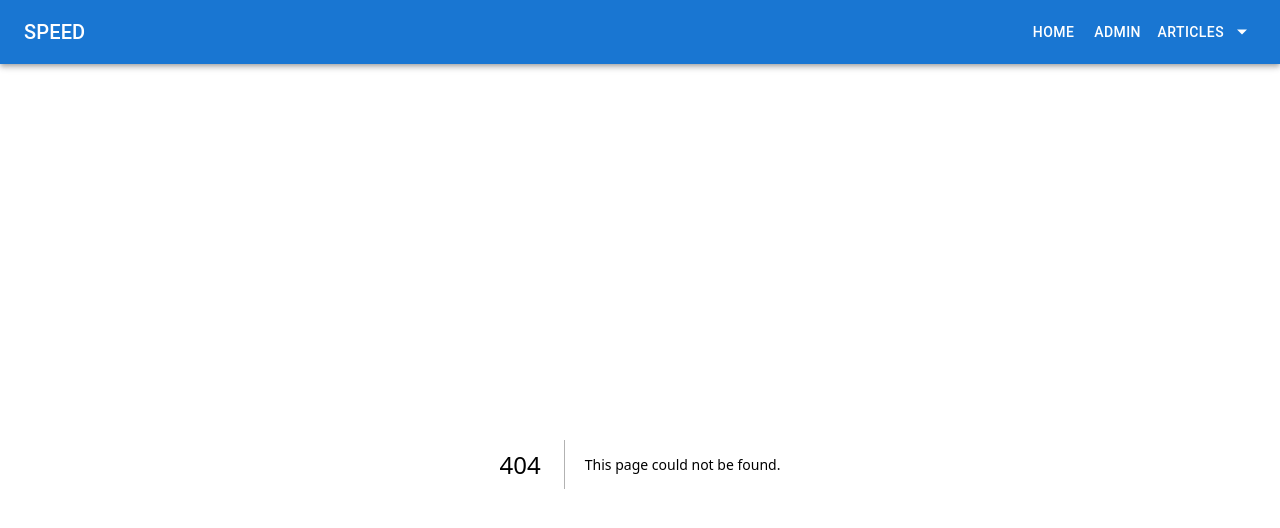
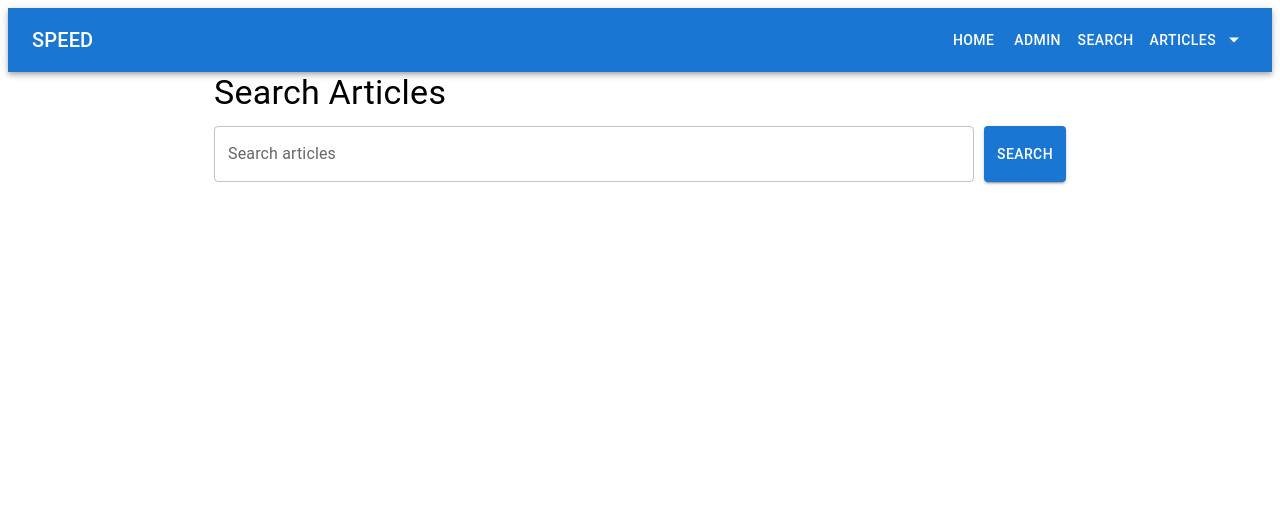
Before and after one commit to param-patel-08/CISE_SPEED_Project, a Next.js app in the folder frontend/: page /search in a window 1280 px wide. Before the commit this address had no page. Shown: the top 528 px of the page. Built offline with nearby package versions, Linux system fonts and the light colour scheme.

Commit message:
added search

```diff
--- a/frontend/src/components/PopulatedNavBar.tsx
+++ b/frontend/src/components/PopulatedNavBar.tsx
@@ -25,6 +25,9 @@ const PopulatedNavBar: React.FC = () => {
         </Button>
         <Button color="inherit" href="/admin">
           Admin
+        </Button>
+        <Button color="inherit" href="/search">
+          Search
         </Button>
         <div>
           <Button
--- /dev/null
+++ b/frontend/src/components/search/ArticleSearchPage.tsx
@@ -0,0 +1,137 @@
+import React, { useState } from 'react';
+import axios from 'axios';
+import {
+  Container,
+  TextField,
+  Button,
+  Typography,
+  List,
+  ListItem,
+  ListItemText,
+  Divider,
+  CircularProgress,
+  Box,
+  Snackbar,
+  Alert
+} from '@mui/material';
+
+interface Article {
+  _id: string;
+  Title: string;
+  Authors: string[];
+  Source: string;
+  PubYear: string;
+  DOE: string;
+  SEPractice: string;
+  Perspective: string;
+}
+
+const ArticleSearchPage = () => {
+  const [searchQuery, setSearchQuery] = useState('');
+  const [searchResults, setSearchResults] = useState<Article[]>([]);
+  const [loading, setLoading] = useState(false);
+  const [error, setError] = useState('');
+
+  const handleSearch = async () => {
+    setLoading(true);
+    setError('');
+    try {
+      const response = await axios.get(`/api/articles/search?query=${searchQuery}`);
+      setSearchResults(response.data);
+    } catch (err) {
+      console.error('Error searching articles:', err);
+      setError('An error occurred while searching. Please try again.');
+    } finally {
+      setLoading(false);
+    }
+  };
+
+  return (
+    <Container maxWidth="md">
+      <Typography variant="h4" gutterBottom>
+        Search Articles
+      </Typography>
+      <Box display="flex" marginBottom={3}>
+        <TextField
+          fullWidth
+          variant="outlined"
+          label="Search articles"
+          value={searchQuery}
+          onChange={(e) => setSearchQuery(e.target.value)}
+          onKeyPress={(e) => e.key === 'Enter' && handleSearch()}
+        />
+        <Button
+          variant="contained"
+          color="primary"
+          onClick={handleSearch}
+          disabled={loading}
+          style={{ marginLeft: '10px' }}
+        >
+          Search
+        </Button>
+      </Box>
+
+      {loading && (
+        <Box display="flex" justifyContent="center">
+          <CircularProgress />
+        </Box>
+      )}
+
+      {error && (
+        <Alert severity="error" style={{ marginBottom: '20px' }}>
+          {error}
+        </Alert>
+      )}
+
+      {!loading && searchResults.length > 0 && (
+        <>
+          <Typography variant="h6" gutterBottom>
+            Search Results
+          </Typography>
+          <List>
+            {searchResults.map((article) => (
+              <React.Fragment key={article._id}>
+                <ListItem alignItems="flex-start">
+                  <ListItemText
+                    primary={article.Title}
+                    secondary={
+                      <>
+                        <Typography component="span" variant="body2" color="textPrimary">
+                          {article.Authors.join(', ')}
+                        </Typography>
+                        {` - ${article.Source} (${article.PubYear})`}
+                        <br />
+                        {`SE Practice: ${article.SEPractice}`}
+                        <br />
+                        {`Perspective: ${article.Perspective}`}
+                      </>
+                    }
+                  />
+                </ListItem>
+                <Divider component="li" />
+              </React.Fragment>
+            ))}
+          </List>
+        </>
+      )}
+
+      {!loading && searchResults.length === 0 && searchQuery !== '' && (
+        <Typography variant="body1">
+          No results found. Try a different search term.
+        </Typography>
+      )}
+
+      <Snackbar
+        open={!!error}
+        autoHideDuration={6000}
+        onClose={() => setError('')}
+      >
+        <Alert onClose={() => setError('')} severity="error">
+          {error}
+        </Alert>
+      </Snackbar>
+    </Container>
+  );
+};
+
+export default ArticleSearchPage;
--- /dev/null
+++ b/frontend/src/pages/search/index.tsx
@@ -0,0 +1,5 @@
+import ArticleSearchPage from '../../components/search/ArticleSearchPage';
+
+export default function SearchPage() {
+  return <ArticleSearchPage />;
+}
```
